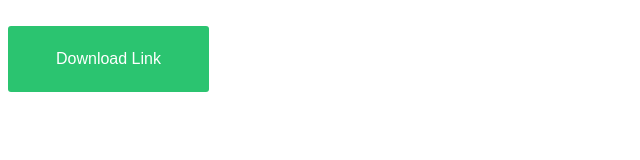
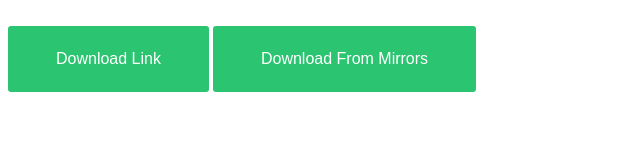
Before and after one commit to csfx-py/hacktober2020, a plain HTML site: page download_button/Index.html in a window 1280 px wide. Shown: the whole page, without its empty margins (0-640 px from the left). Drawn offline with Linux system fonts and the light colour scheme.

Commit message:
Update Index.html

```diff
--- a/download_button/Index.html
+++ b/download_button/Index.html
@@ -9,6 +9,8 @@
 <body>
   <br>
   <button>Download Link</button>
+  <button>Download From Mirrors</button>
+  <br>
 </body>
 
 </html>
```
